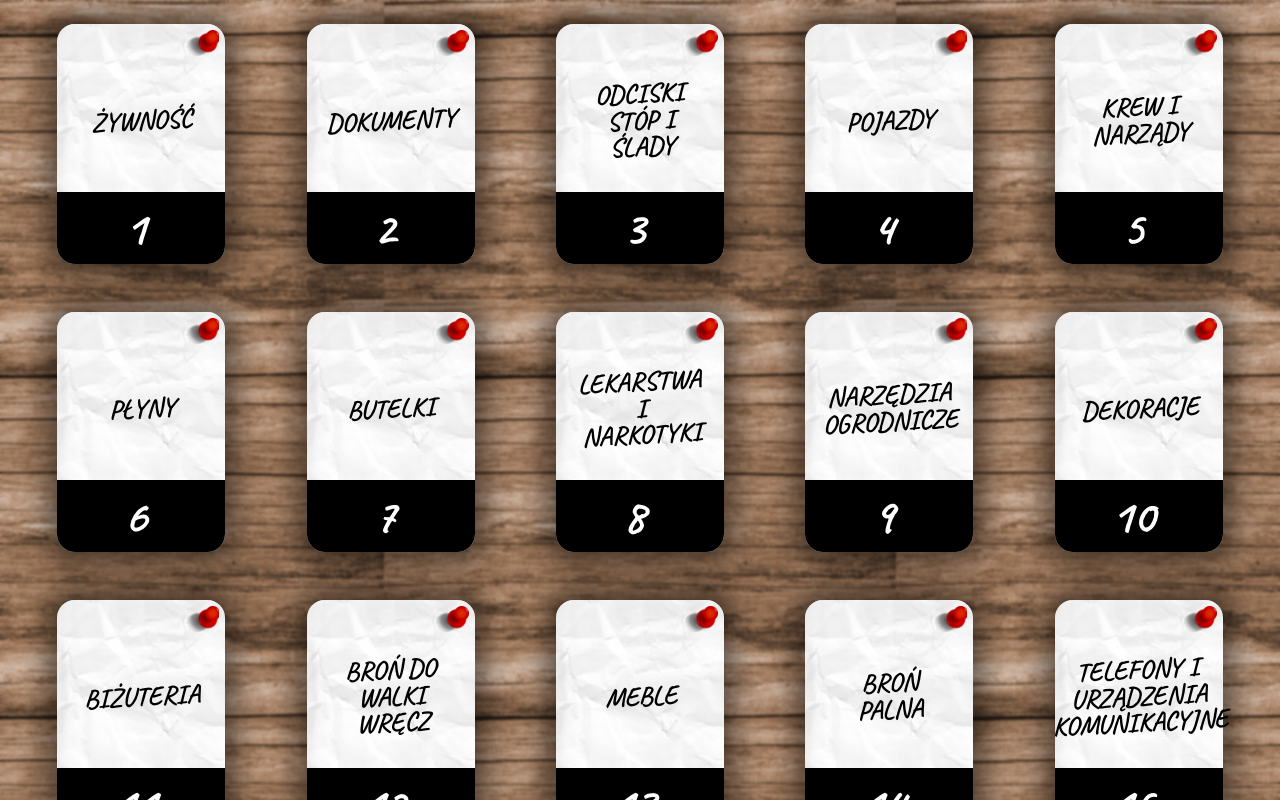
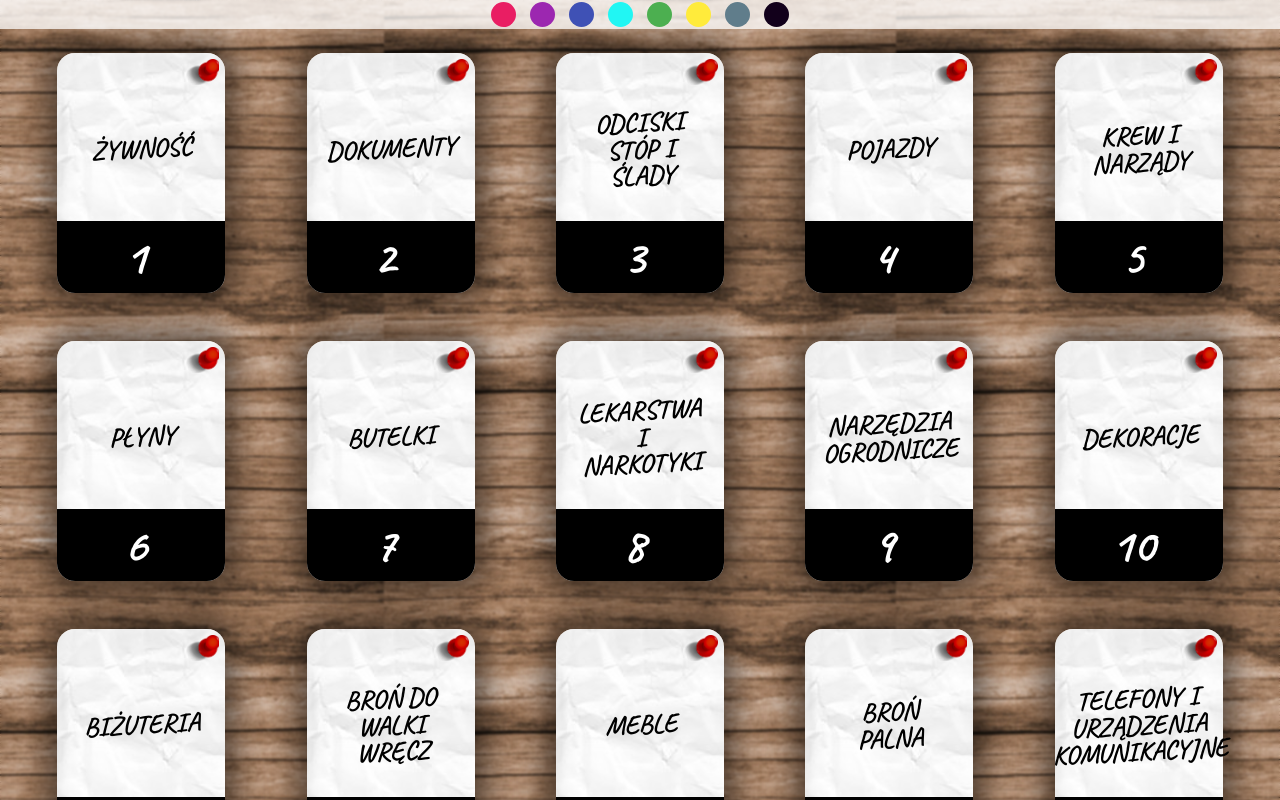
Before and after one commit to WPaczula/chronicles-of-crime, a React (Create React App) app: page / in a window 1280 px wide. Shown: the top 800 px of the page. Built offline with nearby package versions, Linux system fonts and the light colour scheme; no server answers.

Commit message:
Add color picker

```diff
--- a/package.json
+++ b/package.json
@@ -10,13 +10,16 @@
     "@types/jest": "^24.0.0",
     "@types/node": "^12.0.0",
     "@types/react": "^16.9.0",
+    "@types/react-color": "^3.0.1",
     "@types/react-dom": "^16.9.0",
     "gh-pages": "^2.2.0",
     "immer": "^6.0.2",
     "node-sass": "^4.13.1",
     "react": "^16.13.1",
+    "react-color": "^2.18.0",
     "react-dom": "^16.13.1",
     "react-scripts": "3.4.1",
+    "react-toastify": "^5.5.0",
     "redux": "^4.0.5",
     "typesafe-actions": "^5.1.0",
     "typescript": "~3.7.2",
--- a/src/components/App/actions.ts
+++ b/src/components/App/actions.ts
@@ -4,8 +4,9 @@ import { ActionType } from "typesafe-actions";
 export const TOGGLE_CARD = "TOGGLE_CARD";
 export const APPLY_PATCHES = "APPLY_PATCHES";
 
-export const toggleCard = (number: number) => ({
+export const toggleCard = (number: number, color: string) => ({
   type: TOGGLE_CARD as typeof TOGGLE_CARD,
+  color,
   number
 });
 
--- a/src/components/App/index.tsx
+++ b/src/components/App/index.tsx
@@ -14,12 +14,22 @@ import {
 import useSocket from "hooks/useSocket";
 import "./styles.scss";
 import { Patch } from "immer";
+import ColorPicker from "components/ColorPicker";
+import { ColorChangeHandler } from "react-color";
+import { ToastContainer, toast } from "react-toastify";
+import "react-toastify/dist/ReactToastify.css";
 
 interface IAppProps {}
 
 const serverUrl: string = process.env.SERVER_URL ?? "ws://localhost:5001";
 
 const App: React.FunctionComponent<IAppProps> = () => {
+  const [selectedColor, setSelectedColor] = React.useState<string>();
+
+  const onChange: ColorChangeHandler = React.useCallback(color => {
+    setSelectedColor(color.hex);
+  }, []);
+
   const [toggledCards, setToggledCards] = React.useState(getInitialState);
 
   const send = useSocket<Patch[]>(serverUrl, (patches: Patch[]) => {
@@ -40,13 +50,24 @@ const App: React.FunctionComponent<IAppProps> = () => {
 
   const toggleCard = React.useCallback(
     (number: number) => {
-      dispatch(toggleCardAction(number));
+      if (selectedColor) {
+        dispatch(toggleCardAction(number, selectedColor));
+      } else {
+        toast("Choose a color first!", {
+          type: "error",
+          position: "top-center",
+          pauseOnHover: false,
+          autoClose: 2000
+        });
+      }
     },
-    [dispatch]
+    [dispatch, selectedColor]
   );
 
   return (
     <div className="app">
+      <ToastContainer />
+      <ColorPicker selectedColor={selectedColor} onChange={onChange} />
       <CardList
         cards={cards}
         toggleCard={toggleCard}
--- a/src/components/App/reducer.ts
+++ b/src/components/App/reducer.ts
@@ -7,15 +7,24 @@ import produce, {
 import { Actions, TOGGLE_CARD, APPLY_PATCHES } from "components/App/actions";
 import cards from "data/cards.json";
 
-export type ToggledCards = {
-  readonly [number: number]: boolean;
-};
+type CardState =
+  | {
+      selected: true;
+      color: string;
+    }
+  | {
+      selected: false;
+      color: undefined;
+    };
+export interface ToggledCards {
+  readonly [number: number]: CardState;
+}
 
 export const getInitialState = (): ToggledCards =>
   cards.reduce(
     (state, _, i) => ({
       ...state,
-      [i + 1]: false
+      [i + 1]: { selected: false, color: undefined }
     }),
     {}
   );
@@ -24,7 +33,19 @@ enablePatches();
 const producer = (draft: Draft<ToggledCards>, action: Actions) => {
   switch (action.type) {
     case TOGGLE_CARD: {
-      draft[action.number] = !draft[action.number];
+      const cardColor = draft[action.number].color;
+      if (cardColor === action.color || cardColor === undefined) {
+        const wasSelected = draft[action.number].selected;
+        draft[action.number] = wasSelected
+          ? {
+              selected: false,
+              color: undefined
+            }
+          : {
+              selected: true,
+              color: action.color
+            };
+      }
       break;
     }
 
--- a/src/components/App/styles.scss
+++ b/src/components/App/styles.scss
@@ -3,6 +3,7 @@
   background-position: center;
   min-height: 100vh;
   display: flex;
+  flex-direction: column;
   align-items: center;
   justify-content: center;
 }
--- a/src/components/Card/index.tsx
+++ b/src/components/Card/index.tsx
@@ -5,27 +5,30 @@ export interface ICardProps {
   number: number;
   description: string;
   isToggled: boolean;
-  toggleCard: (number: number) => void;
+  toggleCard(number: number): void;
+  color?: string;
 }
 
 const Card: React.FunctionComponent<ICardProps> = ({
   number,
   description,
   isToggled,
-  toggleCard
+  toggleCard,
+  color
 }) => {
-  const classNames = ["card"];
-
-  if (isToggled) {
-    classNames.push("card--selected");
-  }
-
   const onClick = React.useCallback(() => {
     toggleCard(number);
   }, [toggleCard, number]);
 
   return (
-    <div className={classNames.join(" ")} onClick={onClick} role="presentation">
+    <div
+      className="card"
+      onClick={onClick}
+      role="presentation"
+      style={
+        isToggled && color ? { boxShadow: `0 0 0em 0.5em ${color}` } : undefined
+      }
+    >
       <div className="card__main">
         <p className="card__description">{description}</p>
       </div>
--- a/src/components/Card/styles.scss
+++ b/src/components/Card/styles.scss
@@ -12,20 +12,10 @@
   font-size: 0.9rem;
   cursor: pointer;
   transition: transform 0.5s;
+  user-select: none;
 
   &:hover {
     transform: scale(1.025);
-  }
-
-  &--selected {
-    &::before {
-      box-shadow: 0 0 2em 1em #e3e617;
-      content: "";
-      position: absolute;
-      height: 100%;
-      width: 100%;
-      border-radius: 0.75em;
-    }
   }
 
   @media only screen and (min-width: 600px) {
--- a/src/components/CardList/index.tsx
+++ b/src/components/CardList/index.tsx
@@ -21,7 +21,8 @@ const CardList: React.FunctionComponent<ICardListProps> = ({
           number={i + 1}
           key={description}
           description={description}
-          isToggled={toggledCards[i + 1]}
+          isToggled={toggledCards[i + 1].selected}
+          color={toggledCards[i + 1].color}
           toggleCard={toggleCard}
         />
       ))}
--- a/src/components/CardList/styles.scss
+++ b/src/components/CardList/styles.scss
@@ -3,4 +3,5 @@
   flex-wrap: wrap;
   justify-content: space-evenly;
   backdrop-filter: blur(1px);
+  padding-top: 1.5em;
 }
--- /dev/null
+++ b/src/components/ColorPicker/index.tsx
@@ -0,0 +1,42 @@
+import * as React from "react";
+import { CirclePicker, ColorChangeHandler } from "react-color";
+import "./styles.scss";
+
+interface ColorPickerProps {
+  onChange: ColorChangeHandler;
+  selectedColor?: string;
+}
+
+const ColorPicker: React.FunctionComponent<ColorPickerProps> = ({
+  selectedColor,
+  onChange
+}) => {
+  return (
+    <div className="color-picker">
+      {selectedColor === undefined ? (
+        <CirclePicker
+          colors={[
+            "#e91e63",
+            "#9c27b0",
+            "#3f51b5",
+            "#21F6f3",
+            "#4caf50",
+            "#ffeb3b",
+            "#607d8b",
+            "#12001B"
+          ]}
+          width="auto"
+          circleSize={25}
+          onChangeComplete={onChange}
+        />
+      ) : (
+        <div
+          style={{ backgroundColor: selectedColor }}
+          className="color-picker__selected-color"
+        />
+      )}
+    </div>
+  );
+};
+
+export default ColorPicker;
--- /dev/null
+++ b/src/components/ColorPicker/styles.scss
@@ -0,0 +1,16 @@
+.color-picker {
+  background-color: rgba(255, 255, 255, 0.75);
+  width: 100vw;
+  display: flex;
+  justify-content: center;
+  align-items: center;
+  top: 0;
+  z-index: 1;
+  height: 1.5em;
+  position: fixed;
+
+  &__selected-color {
+    height: 100%;
+    flex: 1;
+  }
+}
--- a/src/hooks/useSocket.ts
+++ b/src/hooks/useSocket.ts
@@ -21,7 +21,9 @@ function useSocket<Data>(url: string, onMessage: MessageHandler<Data>) {
   }, [url]);
 
   return React.useCallback((data: Data) => {
-    socket.current?.send(JSON.stringify(data));
+    if (socket.current?.readyState === 1) {
+      socket.current?.send(JSON.stringify(data));
+    }
   }, []);
 }
 
```
Also changed, not shown: 1 other file (tests, documents, lock files or other folders).
